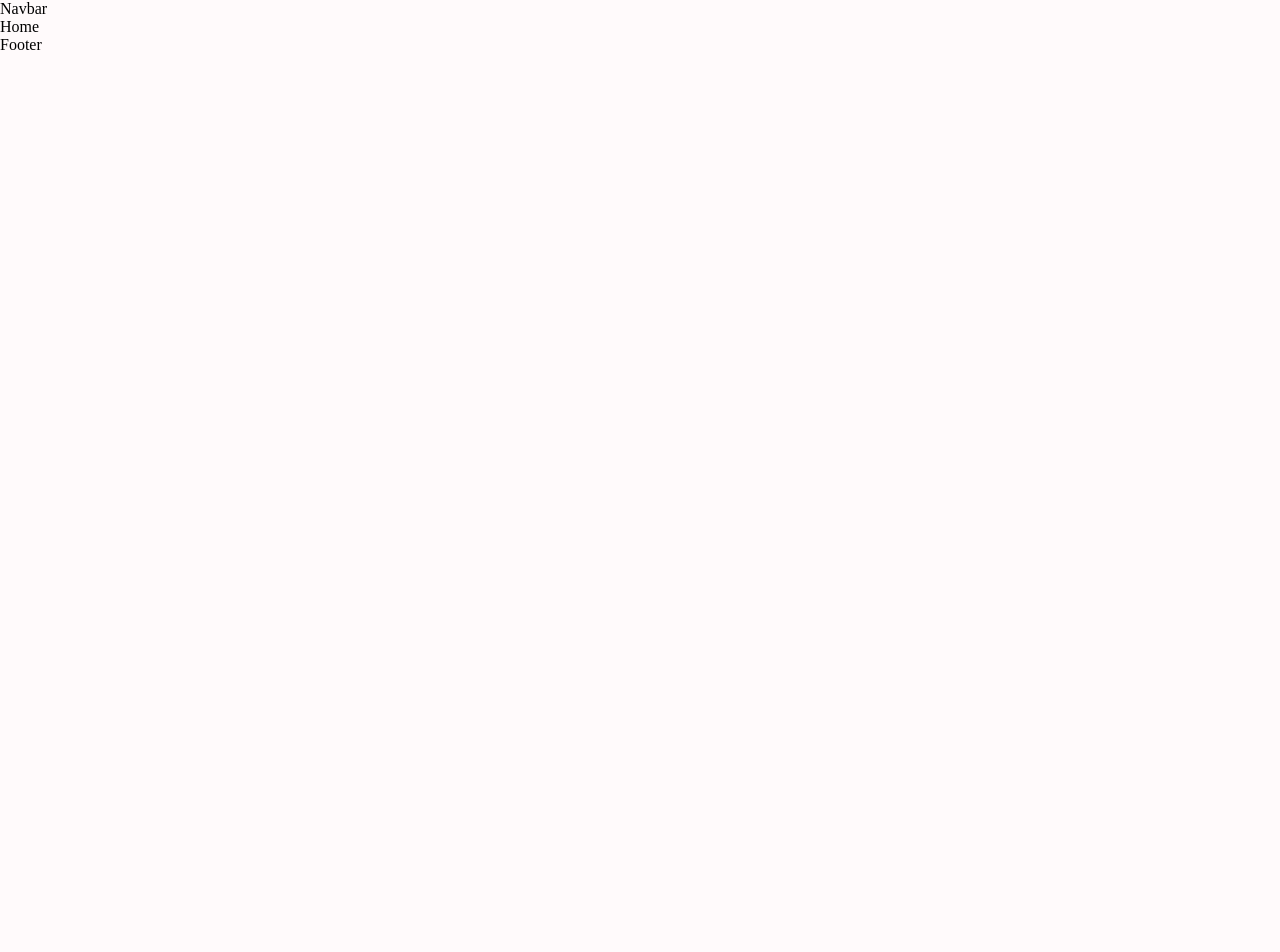
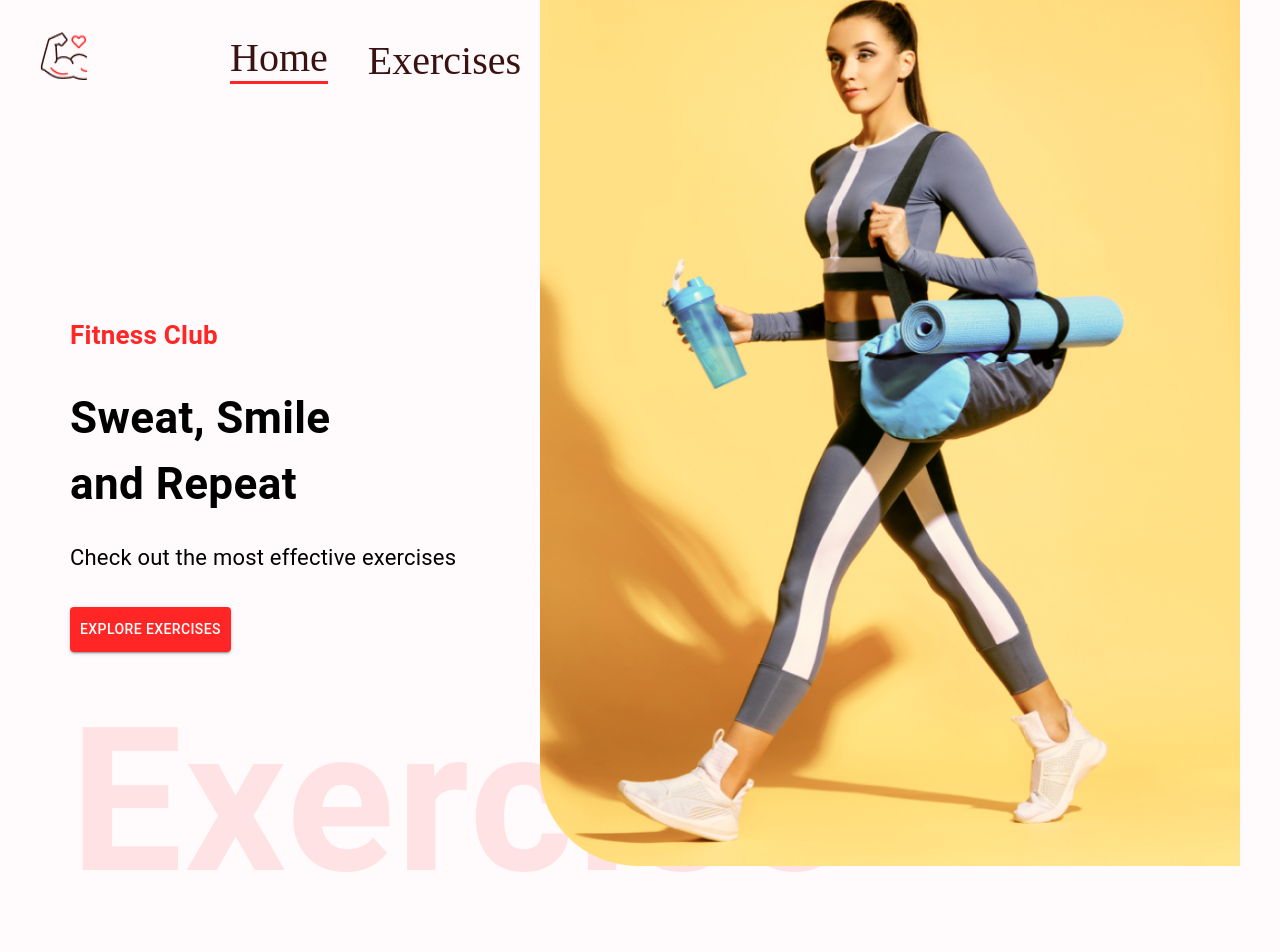
Before and after one commit to areddin409/Gym_app, a React (Create React App) app: page / in a window 1280 px wide. Shown: the top 952 px of the page. Before the commit the page ends 800 px from the top, so only its background shows below. Built offline with nearby package versions, Linux system fonts and the light colour scheme.

Commit message:
Completed Hero Banner Section

```diff
--- /dev/null
+++ b/src/components/Exercises.js
@@ -0,0 +1,7 @@
+import React from "react"
+
+const Exercises = () => {
+  return <div>Exercises</div>
+}
+
+export default Exercises
--- /dev/null
+++ b/src/components/HeroBanner.js
@@ -0,0 +1,59 @@
+import React from "react"
+import { Box, Stack, Typography, Button } from "@mui/material"
+import HeroBannerImage from "../assets/images/banner.png"
+
+const HeroBanner = () => {
+  return (
+    <Box
+      sx={{
+        mt: { lg: "212px", xs: "70px" },
+        ml: { sm: "50px" }
+      }}
+      position='relative'
+      p='20px'
+    >
+      <Typography color='#ff2625' fontWeight='600' fontSize='26px'>
+        Fitness Club
+      </Typography>
+      <Typography
+        fontWeight={700}
+        sx={{
+          fontSize: { lg: "44px", xs: "40px" }
+        }}
+        mb='23px'
+        mt='30px'
+      >
+        Sweat, Smile <br /> and Repeat
+      </Typography>
+      <Typography fontSize='22px' lineHeight='35px' mb={4}>
+        Check out the most effective exercises
+      </Typography>
+
+      <Button
+        href='#exercises'
+        variant='contained'
+        color='error'
+        sx={{
+          backgroundColor: "#ff2625",
+          padding: "10px"
+        }}
+      >
+        Explore Exercises
+      </Button>
+      <Typography
+        fontWeight='600'
+        color='#ff2625'
+        sx={{
+          opacity: 0.1,
+          display: { lg: "block", xs: "none" }
+        }}
+        fontSize='200px'
+      >
+        Exercise
+      </Typography>
+      <img src={HeroBannerImage} alt='banner' className='hero-banner-img' />
+    </Box>
+  )
+}
+
+export default HeroBanner
--- a/src/components/Navbar.js
+++ b/src/components/Navbar.js
@@ -1,7 +1,48 @@
-import React from "react";
+import React from "react"
+import { Link } from "react-router-dom"
+import { Stack } from "@mui/material"
+
+import Logo from "../assets/images/Logo.png"
 
 const Navbar = () => {
-  return <div>Navbar</div>;
-};
+  return (
+    <Stack
+      direction='row'
+      justifyContent='space-around'
+      sx={{
+        gap: { sm: "122px", xs: "40px" },
+        mt: { sm: "32px", xs: "20px" },
+        justifyContent: "none"
+      }}
+      px='20px'
+    >
+      <Link to='/'>
+        <img
+          src={Logo}
+          alt='logo'
+          style={{ width: "48px", height: "48px", margin: "0 20px" }}
+        />
+      </Link>
+      <Stack direction='row' gap='40px' fontSize='40px' alignItems='flex-end'>
+        <Link
+          to='/'
+          style={{
+            textDecoration: "none",
+            color: "#3a1212",
+            borderBottom: "3px solid #ff2625"
+          }}
+        >
+          Home
+        </Link>
+        <a
+          href='#exercises'
+          style={{ textDecoration: "none", color: "#3a1212" }}
+        >
+          Exercises
+        </a>
+      </Stack>
+    </Stack>
+  )
+}
 
-export default Navbar;
+export default Navbar
--- /dev/null
+++ b/src/components/SearchExercises.js
@@ -0,0 +1,7 @@
+import React from "react"
+
+const SearchExercises = () => {
+  return <div>SearchExercises</div>
+}
+
+export default SearchExercises
--- a/src/pages/Home.js
+++ b/src/pages/Home.js
@@ -1,7 +1,17 @@
-import React from "react";
+import React, { useState } from "react"
+import { Box } from "@mui/material"
+import HeroBanner from "../components/HeroBanner"
+import SearchExercises from "../components/SearchExercises"
+import Exercises from "../components/Exercises"
 
 const Home = () => {
-  return <div>Home</div>;
-};
+  return (
+    <Box>
+      <HeroBanner />
+      <SearchExercises />
+      <Exercises />
+    </Box>
+  )
+}
 
-export default Home;
+export default Home
```
